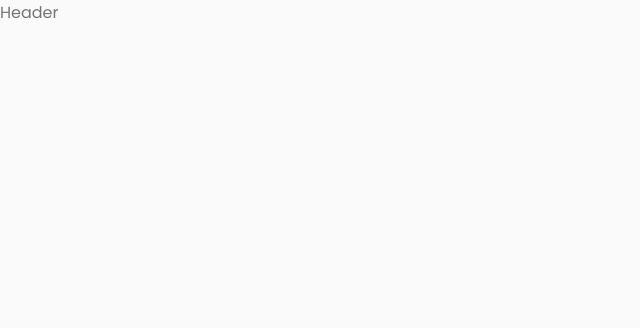
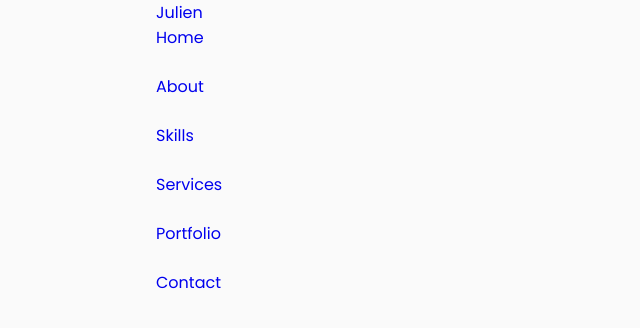
Before and after one commit to jirlinge/PortfolioJulien, a React (Create React App) app: page / in a window 1280 px wide. Shown: the top 328 px of the page, without its empty margins (0-640 px from the left). Built offline with nearby package versions, Linux system fonts and the light colour scheme.

Commit message:
ajout nav

```diff
--- a/src/components/header/Header.jsx
+++ b/src/components/header/Header.jsx
@@ -1,8 +1,46 @@
 import React from "react";
-
+import "./header.css"
 function Header() {
 return(
-    <div>Header</div>
+    <header className="header">
+        <nav className="nav container">
+            <a href="index.html" className="nav__logo">Julien</a>
+            <div className="nav__menu">
+                <ul className="nav__list grid">
+                    <li className="nav__item">
+                        <a href="#home" className="nav__link">
+                            <i className="uil uil-estate nav__icon"></i> Home
+                        </a>
+                    </li>
+                    <li className="nav__item">
+                        <a href="#about" className="nav__link">
+                            <i className="uil uil-user nav__icon"></i> About
+                        </a>
+                    </li>
+                    <li className="nav__item">
+                        <a href="skills" className="nav__link">
+                            <i className="uil uil-file-alt nav__icon"></i> Skills
+                        </a>
+                    </li>
+                    <li className="nav__item">
+                        <a href="#services" className="nav__link">
+                            <i className="uil uil-briefcase-alt nav__icon"></i> Services
+                        </a>
+                    </li>
+                    <li className="nav__item">
+                        <a href="#portfolio" className="nav__link">
+                            <i className="uil uil-scenery nav__icon"></i> Portfolio
+                        </a>
+                    </li>
+                    <li className="nav__item">
+                        <a href="#contact" className="nav__link">
+                            <i className="uil uil-message nav__icon"></i> Contact
+                        </a>
+                    </li>
+                </ul>
+            </div>
+        </nav>
+    </header>
 )
 }
 export default Header
```
